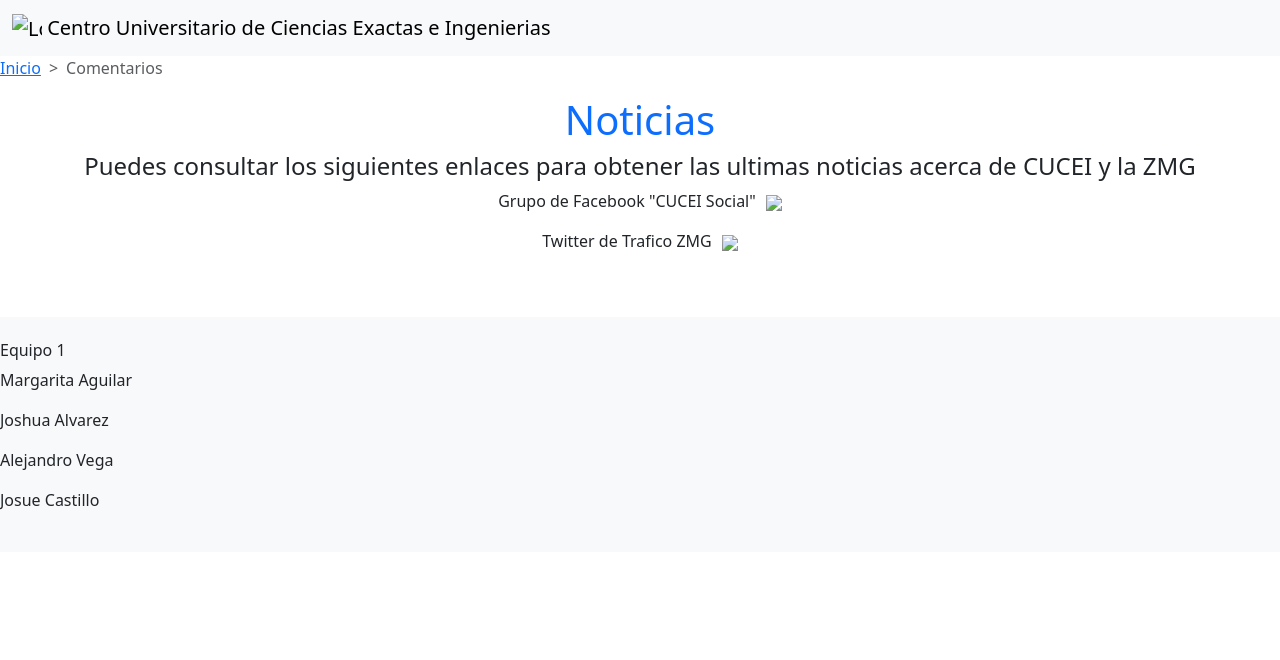
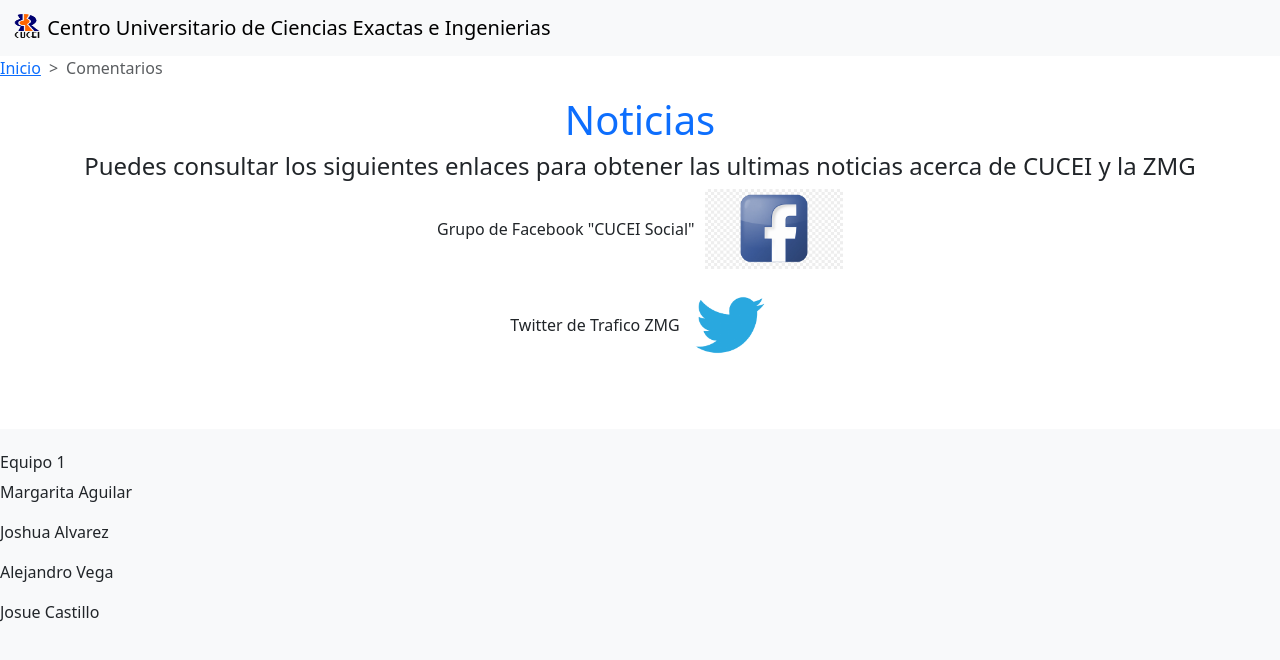
Before and after one commit to ProgramacionInternet/23A-M5-E1-Amistad, a plain HTML site: page noticias.html in a window 1280 px wide. Drawn offline with Linux system fonts and the light colour scheme.

Commit message:
Update noticias.html
Corregí las rutas de las imágenes.

```diff
--- a/noticias.html
+++ b/noticias.html
@@ -19,7 +19,7 @@
           <div class="container-fluid">
             <a class="navbar-brand" href="#">
               <img
-                src="media/Escudo_CUCEI.jpg"
+                src="images/Escudo_CUCEI.jpg"
                 alt="Logo"
                 width="30"
                 height="24"
@@ -65,7 +65,7 @@
             Grupo de Facebook "CUCEI Social"
             <a href="https://www.facebook.com/groups/cucei.social"
               ><img
-                src="media\facebook-logo-link.jpg"
+                src="images\facebook-logo-link.jpg"
                 style="height: 80px; margin-left: 10px"
             /></a>
           </p>
@@ -73,7 +73,7 @@
             Twitter de Trafico ZMG
             <a href="https://twitter.com/Trafico_ZMG"
               ><img
-                src="media\twitter-logo-link.png"
+                src="images\twitter-logo-link.png"
                 style="height: 80px; margin-left: 10px"
             /></a>
           </p>
```
